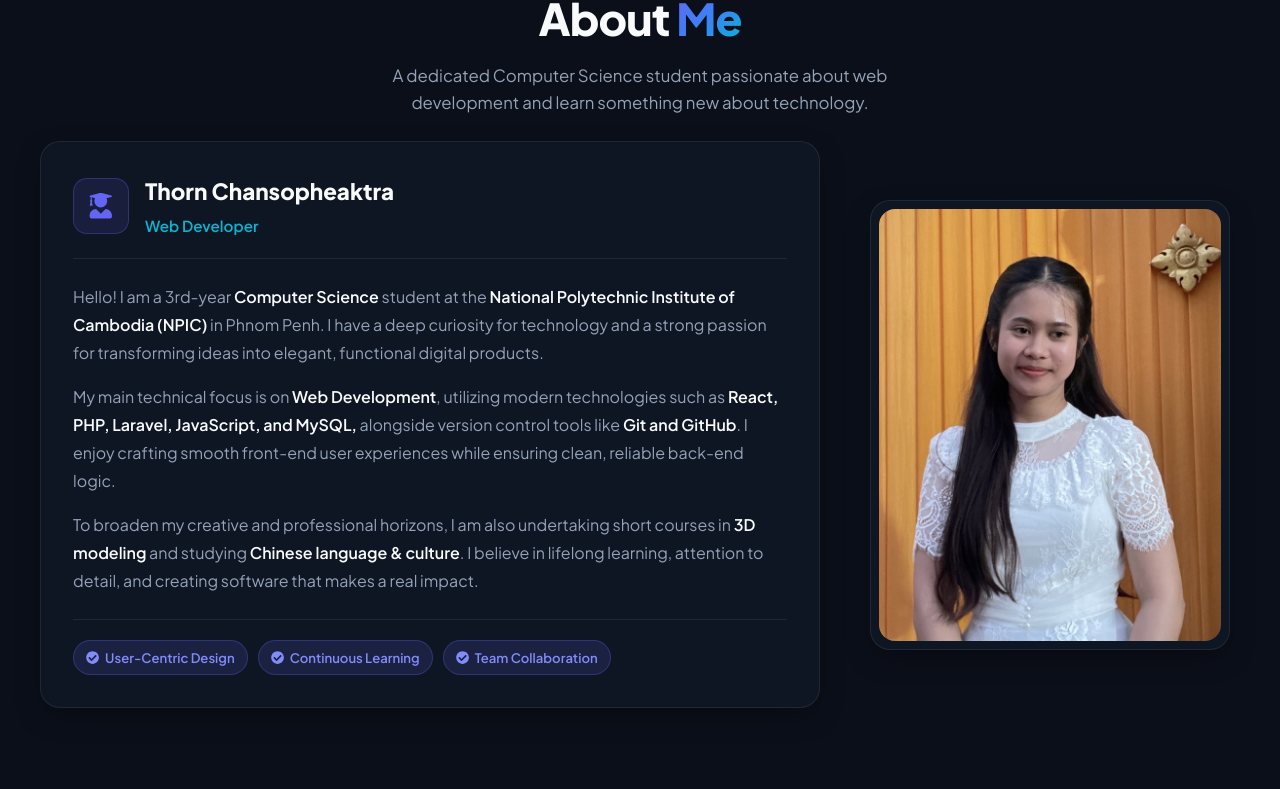
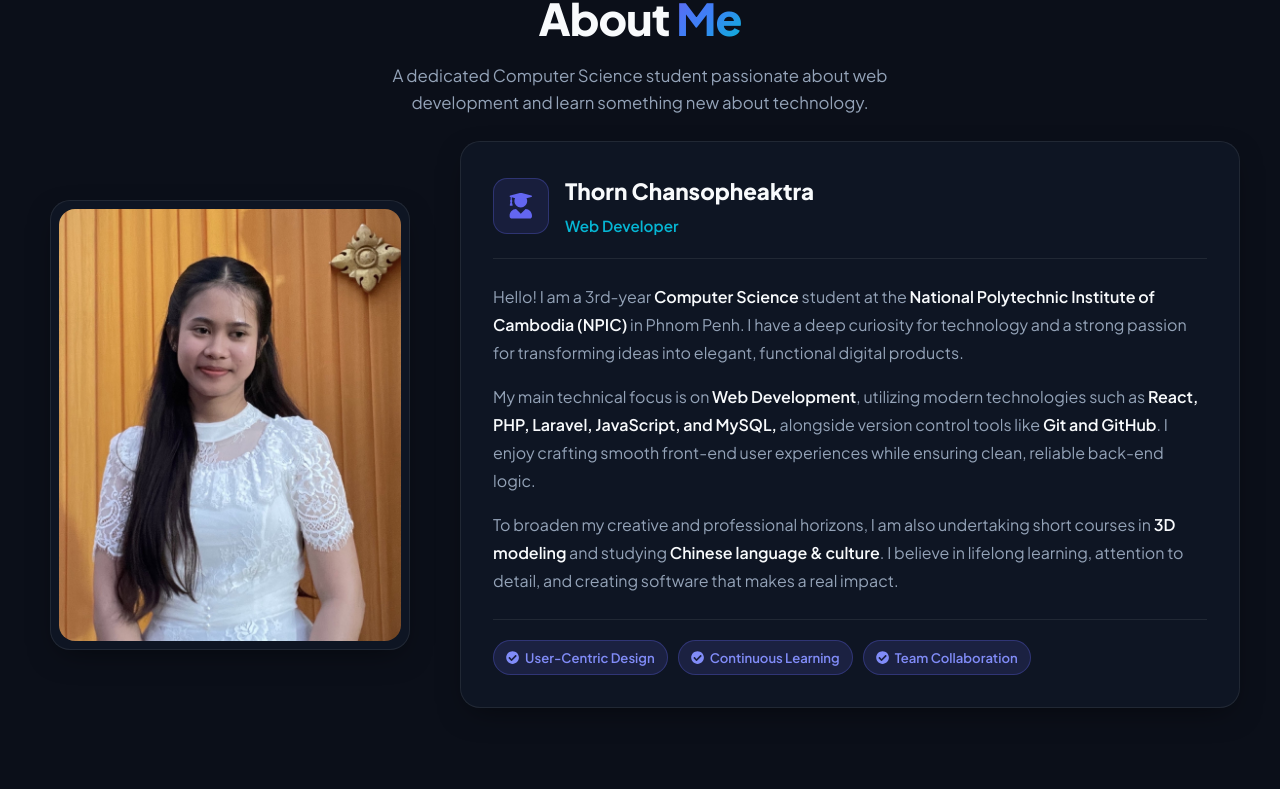
Before and after one commit to pheaktra1402/MyPortfolio, a React (Vite) app: page / in a window 1280 px wide. Shown: the part 594-1383 px from the top of the page. Built offline with nearby package versions, Linux system fonts and the light colour scheme.

Commit message:
update pic

```diff
--- a/src/components/AboutMe.jsx
+++ b/src/components/AboutMe.jsx
@@ -9,7 +9,9 @@ import profileImage from '../assets/persional.JPG'; // Update with your actual i
 function AboutMe() {
   return (
     <section id="about" className="about-section">
+
       <div className="about-container">
+
         {/* Section Header */}
         <div className="section-title-wrapper">
           <h2 className="section-title">
@@ -21,6 +23,16 @@ function AboutMe() {
         </div>
 
         <div className="about-content-wrapper">
+              {/* Right Column: Profile Image Card */}
+          <div className="about-sidebar">
+            <div className="about-image-card card-glass">
+              <img
+                src={profileImage}
+                alt="Thorn Chansopheaktra"
+                className="about-profile-img"
+              />
+            </div>
+          </div>
           {/* Left Column: Bio Card */}
           <div className="about-bio-card card-glass">
             <div className="bio-header">
@@ -53,16 +65,7 @@ function AboutMe() {
             </div>
           </div>
 
-          {/* Right Column: Profile Image Card */}
-          <div className="about-sidebar">
-            <div className="about-image-card card-glass">
-              <img
-                src={profileImage}
-                alt="Thorn Chansopheaktra"
-                className="about-profile-img"
-              />
-            </div>
-          </div>
+
         </div>
       </div>
     </section>
--- a/src/components/style/about.css
+++ b/src/components/style/about.css
@@ -16,7 +16,7 @@
 
 .about-content-wrapper {
   display: grid;
-  grid-template-columns: minmax(0, 1.35fr) minmax(280px, 380px);
+  grid-template-columns: minmax(280px, 380px) minmax(0, 1.35fr);
   gap: 40px;
   align-items: center;
 }
```
Also changed, not shown: src/components/Hero.jsx (+1 -17 lines), src/assets/me.JPG (deleted), src/assets/me.PNG (added).
